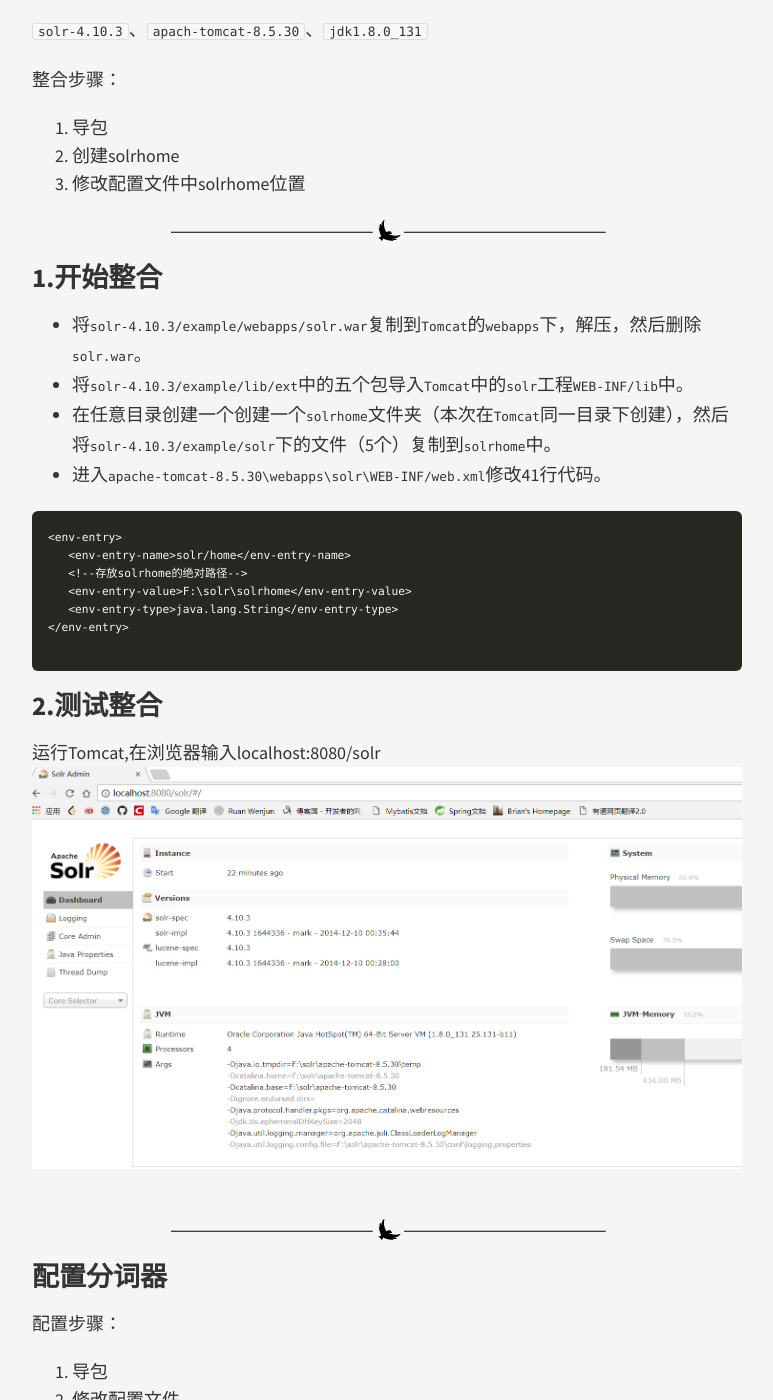
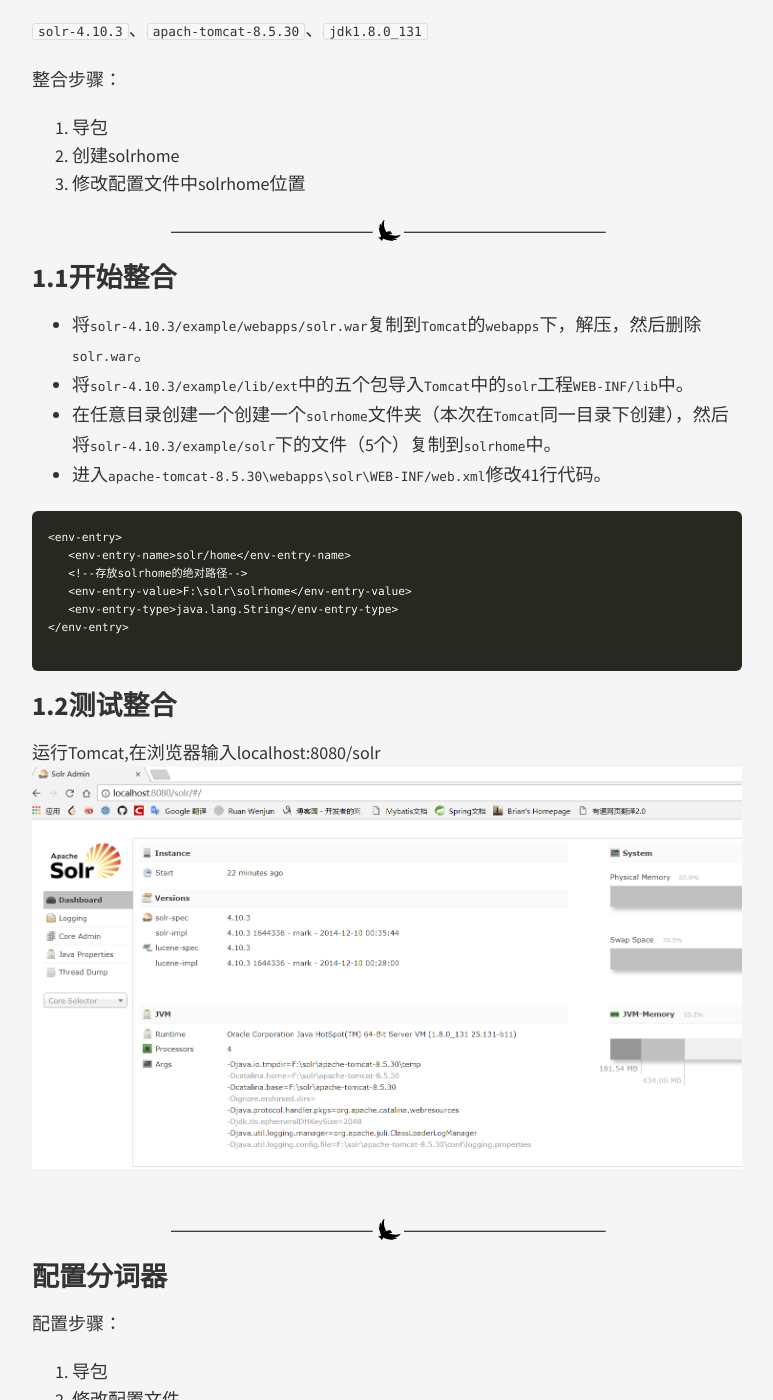
Before and after one commit to ruanwenjun/ruanwenjun.github.io, a Jekyll site: the page built from _posts/2018-4-14-solr.md, in a window 1280 px wide and 1400 px high, scrolled down 557 px. Shown: the whole window, without its empty margins (253-1026 px from the left). Built offline with Jekyll 4.4.1, drawn with Linux system fonts in a browser that asks for light colours; nearby versions of some CDN libraries; comment, search, counter and statistics services are not loaded; some of the changed text lies outside the part shown.

Commit message:
Update 2018-4-14-solr.md

````diff
--- a/_posts/2018-4-14-solr.md
+++ b/_posts/2018-4-14-solr.md
@@ -25,7 +25,7 @@
 3. 修改配置文件中solrhome位置
 
 ---
-## 1.开始整合
+## 1.1开始整合
 - 将`solr-4.10.3/example/webapps/solr.war`复制到`Tomcat`的`webapps`下，解压，然后删除`solr.war`。
 - 将`solr-4.10.3/example/lib/ext`中的五个包导入`Tomcat`中的`solr`工程`WEB-INF/lib`中。
 - 在任意目录创建一个创建一个`solrhome`文件夹（本次在`Tomcat`同一目录下创建），然后将`solr-4.10.3/example/solr`下的文件（5个）复制到`solrhome`中。
@@ -39,7 +39,7 @@
    <env-entry-type>java.lang.String</env-entry-type>
 </env-entry>
 ```
-## 2.测试整合
+## 1.2测试整合
 运行Tomcat,在浏览器输入localhost:8080/solr
 ![image](https://ruanwenjun.github.io/images/20180414155444.png)
 
````
Also changed, not shown: other parts of _posts/2018-4-14-solr.md (+2 -2 lines).
